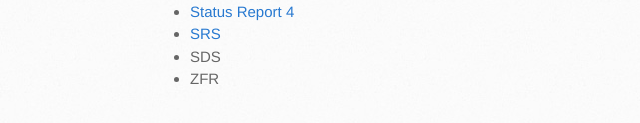
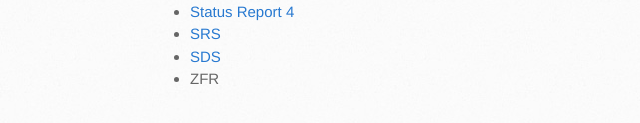
Before and after one commit to kennanmell/Handoff, a website: page index.html in a window 1280 px wide. Shown: the part 767-890 px from the top of the page, 0-640 px from the left. Drawn offline with Linux system fonts and the light colour scheme.

Commit message:
Update index.html
Added SDS link to developer website (index.html)

```diff
--- a/index.html
+++ b/index.html
@@ -58,7 +58,7 @@
 <li><a href="https://drive.google.com/file/d/0Bxl5qt_N-kRcbDUtNHVzdzJXSFk/view?usp=sharing">Status Report 3</a></li>
 <li><a href="https://drive.google.com/file/d/0Bxl5qt_N-kRcaTJNX1BuMXYtQVk/view?usp=sharing">Status Report 4</a></li>
 <li><a href="https://docs.google.com/document/d/1vWNAnATcPzw5KWn3t_P64o-IljKZ3VTaXpC_q2KYVfg/edit">SRS</a></li>
-<li>SDS</li>
+<li><a href="https://drive.google.com/open?id=1iC6EcRj5bxwgFf13Wzo3nvX2wX9IjRAfEDyYiWyWm7o">SDS</a></li>
 <li>ZFR</li>
 </ul>
         </section>
```
